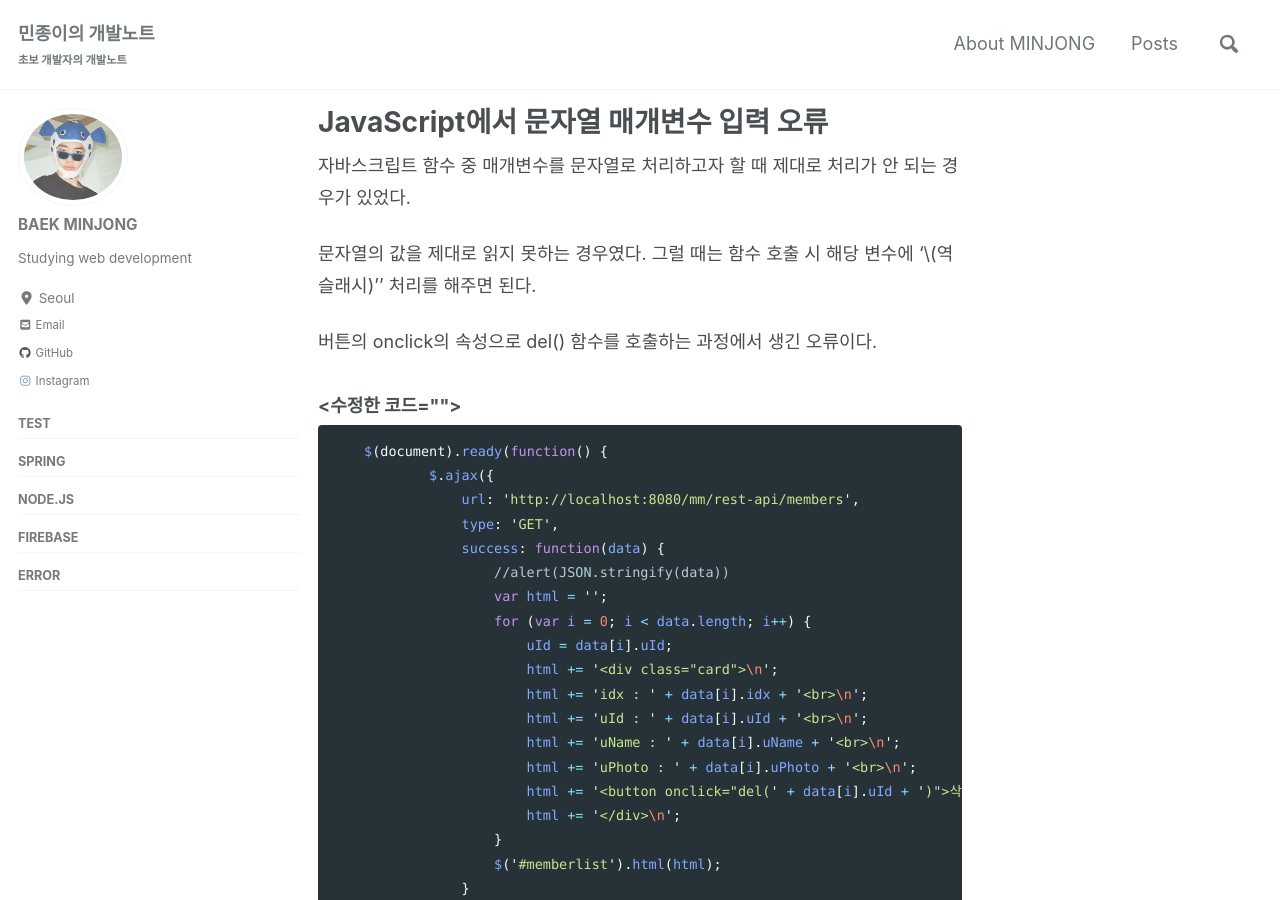
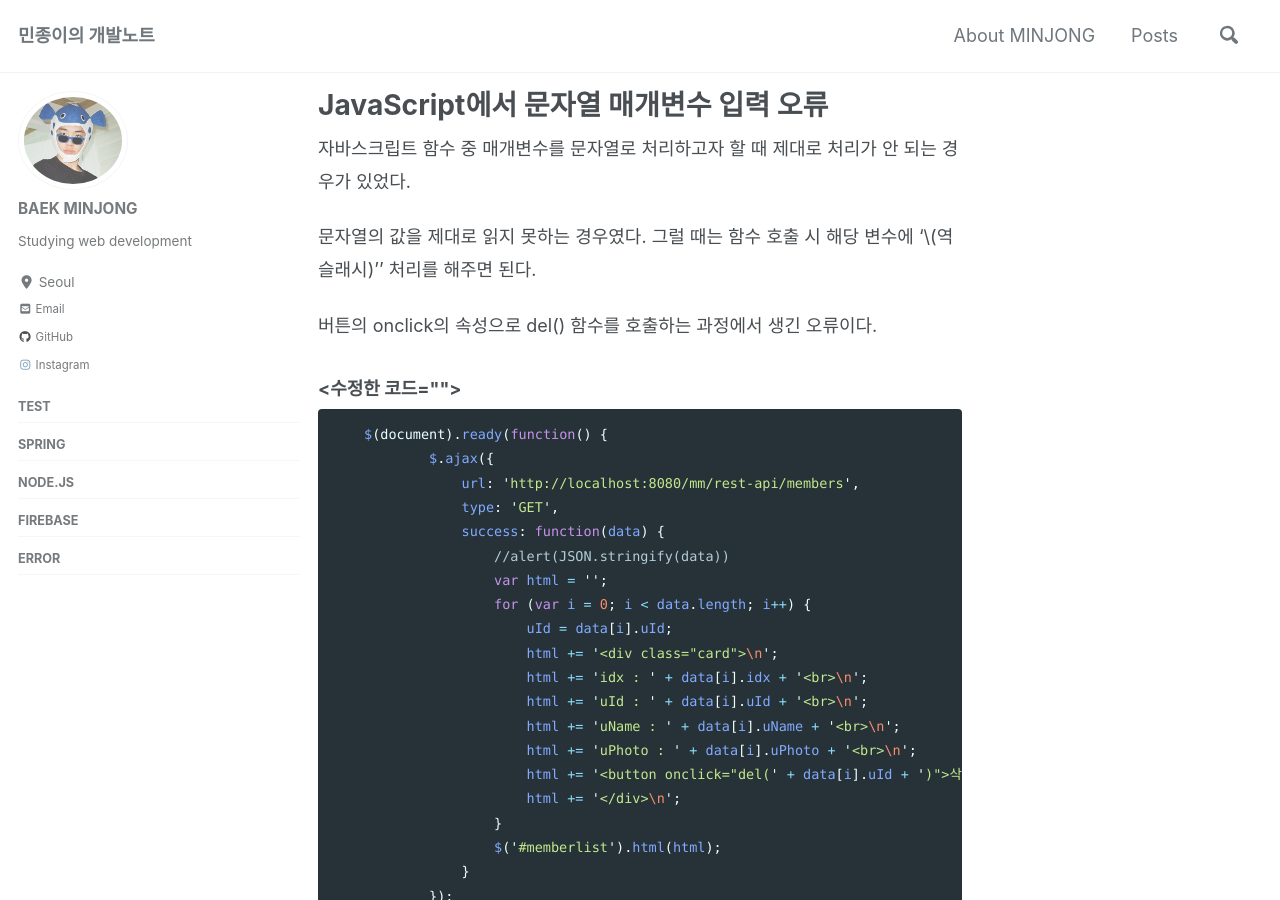
Before and after one commit to kjw0112m/minjongbaek.github.io, a Jekyll site: the page built from _posts/2019-10-28-error-JavaScript_String.md, in a window 1280 px wide and 900 px high. Built offline with Jekyll 4.4.1, drawn with Linux system fonts in a browser that asks for light colours; cached includes are drawn as plain includes; nearby versions of some CDN libraries; some of the changed text lies outside the part shown.

Commit message:
update config, post

```diff
--- a/_config.yml
+++ b/_config.yml
@@ -18,7 +18,7 @@ minimal_mistakes_skin    : "default" #"air", "aqua", "contrast", "dark", "dirt",
 locale                   : "ko-KR"
 title                    : "민종이의 개발노트"
 title_separator          : "-"
-subtitle                 : "초보 개발자의 개발노트"
+subtitle                 : #
 name                     : "MINJONG"
 description              : "초보 개발자의 개발노트"
 url                      : "https://minjongbaek.github.io" # the base hostname & protocol for your site e.g. "https://mmistakes.github.io"
@@ -142,8 +142,8 @@ footer:
       icon: "fab fa-fw fa-facebook-square"
       # url:
     - label: "GitHub"
-      icon: "https://github.com/minjongbaek"
-      # url:
+      icon: "fab fa-fw fa-github"
+      url: "https://github.com/minjongbaek"
     - label: "GitLab"
       icon: "fab fa-fw fa-gitlab"
       # url:
```
Also changed, not shown: _posts/2019-10-28-error-JavaScript_String.md (+2 -2 lines).
